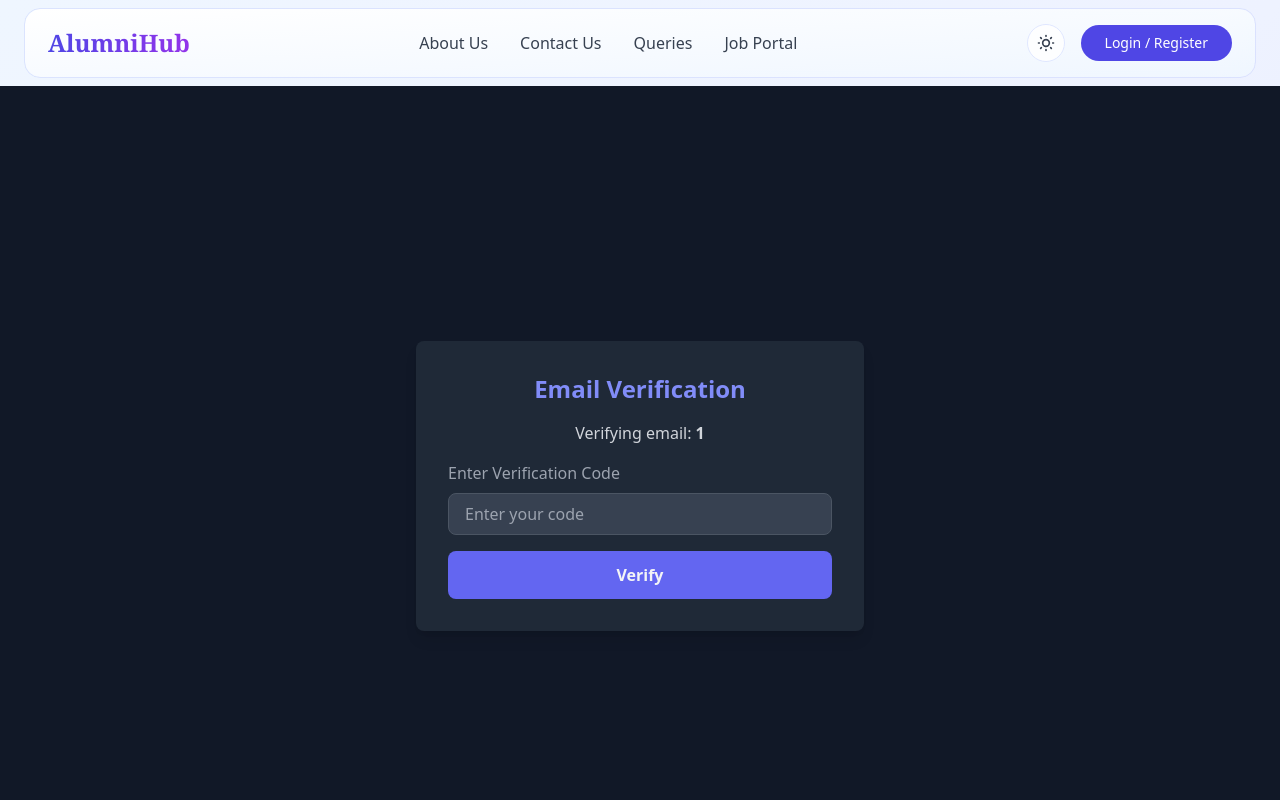
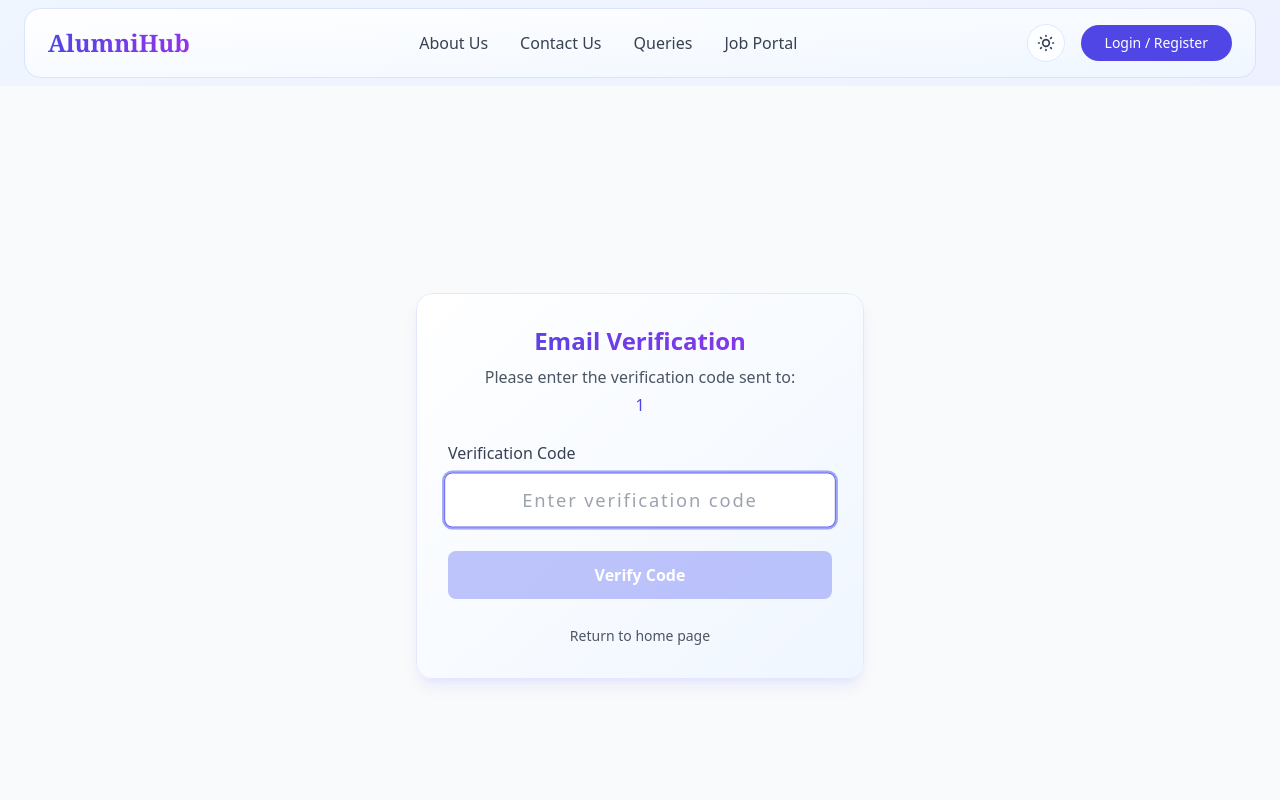
Before and after one commit to niteshg0/AlmaSphere, a React (Vite) app in the folder frontend/: page /verify/1 in a window 1280 px wide. Shown: the top 800 px of the page. Built offline with nearby package versions, Linux system fonts and the light colour scheme.

Commit message:
Verify Page

```diff
--- a/frontend/src/Login/Login.jsx
+++ b/frontend/src/Login/Login.jsx
@@ -9,6 +9,7 @@ import "react-toastify/dist/ReactToastify.css";
 const Login = () => {
   const [rollNumber, setRollNumber] = useState("");
   const [password, setPassword] = useState("");
+  const [loggingIn, setLoggingIn] = useState(false);
   const navigate = useNavigate();
   const dispatch = useDispatch();
   const [login] = useLoginMutation();
@@ -16,10 +17,10 @@ const Login = () => {
   const handleSubmit = async (e) => {
     e.preventDefault();
     try {
+      setLoggingIn(true);
       const res = await login({ rollNumber, password });
       // Debug information
       // console.log("Login response:", res);
-
       if (res.error) {
         const errorMessage =
           res.error.data?.message || "Login failed. Please try again.";
@@ -60,6 +61,7 @@ const Login = () => {
         dispatch(setTokenInfo(res.data.token));
       }
 
+      setLoggingIn(false);
       // Check if cookies are set after login
       // console.log("Cookies after login:", document.cookie);
 
@@ -95,6 +97,8 @@ const Login = () => {
         className:
           "dark:!bg-gradient-to-r dark:!from-red-950/90 dark:!to-red-900/90 dark:!text-red-100 dark:!border-red-800 dark:!shadow-[0px_4px_10px_rgba(239,68,68,0.3)]",
       });
+    } finally {
+      setLoggingIn(false);
     }
   };
 
@@ -160,8 +164,9 @@ const Login = () => {
             <button
               type="submit"
               className="w-full py-3 bg-indigo-600 hover:bg-indigo-700 text-white font-semibold rounded-lg shadow-md transition-all duration-300 transform hover:scale-[1.02] relative overflow-hidden group"
+              disabled={loggingIn}
             >
-              <span className="relative z-10">Log In</span>
+              <span className="relative z-10">{!loggingIn? "Log In": "Logging In"}</span>
               <div className="absolute inset-0 bg-gradient-to-r from-indigo-500/20 to-purple-500/20 opacity-0 group-hover:opacity-100 transition-opacity duration-300" />
             </button>
           </form>
--- a/frontend/src/components/Verify.jsx
+++ b/frontend/src/components/Verify.jsx
@@ -1,15 +1,26 @@
 import { useNavigate, useParams } from "react-router";
 import { useVerifyMutation } from "../redux/Api/userApiSlice";
-import { useState } from "react";
+import { useState, useEffect } from "react";
 import { ToastContainer, toast } from "react-toastify";
 import "react-toastify/dist/ReactToastify.css";
 
 const Verify = () => {
   const [code, setCode] = useState("");
+  const [inputFocus, setInputFocus] = useState(false);
   const { email } = useParams();
-  const navigate= useNavigate()
+  const navigate = useNavigate();
 
   const [verify, { isLoading }] = useVerifyMutation();
+
+  // Auto-focus input field
+  useEffect(() => {
+    const timer = setTimeout(() => {
+      const inputElement = document.getElementById("code");
+      if (inputElement) inputElement.focus();
+    }, 500);
+
+    return () => clearTimeout(timer);
+  }, []);
 
   const handleChange = (e) => {
     setCode(e.target.value);
@@ -18,95 +29,165 @@ const Verify = () => {
   const handleSubmit = async () => {
     try {
       if (code.trim() === "") return; // Prevent empty submission
-        const res= await verify({ email, code });
-        console.log(`verified ${email} successfuly`, res.data.message);
-        toast("SignUp successful! Redirecting...", {
-          style: {
-            background: "#1f2937", // Dark gray
-            color: "#e0e7ff", // Light indigo text
-            border: "1px solid #4f46e5", // Indigo border
-          },
-        });
+      const res = await verify({ email, code });
+      console.log(`verified ${email} successfully`, res.data.message);
+      toast.success("Verification successful! Redirecting...");
       setTimeout(() => {
         navigate("/");
       }, 1500);
     } catch (error) {
-      toast("Wrong OTP Re-enter please...", {
-        style: {
-          background: "#1f2937",
-          color: "#f87171",
-          border: "1px solid #dc2626",
-        },
-      });
+      toast.error("Invalid verification code. Please try again.");
       console.log("error in verify page otp", error);
     }
   };
 
+  const handleKeyDown = (e) => {
+    if (e.key === "Enter") {
+      handleSubmit();
+    }
+  };
+
   return (
-    <div className="flex justify-center items-center min-h-screen bg-gray-900">
-      <div className="p-8 bg-gray-800 shadow-lg rounded-lg w-full max-w-md">
-        <h2 className="text-2xl font-bold text-center text-indigo-400 mb-4">
+    <div className="flex justify-center items-center min-h-screen transition-colors duration-300 bg-gray-50 dark:bg-gray-900">
+      <div
+        className="relative p-8 w-full max-w-md rounded-2xl transition-all duration-300 overflow-hidden group
+        bg-white/95 dark:bg-gray-800/90 shadow-lg shadow-indigo-500/10"
+      >
+        {/* Animated border gradient */}
+        <div className="absolute inset-0 bg-gradient-to-r from-indigo-500/30 via-purple-500/30 to-indigo-500/30 animate-gradient-x opacity-0 group-hover:opacity-100 transition-opacity duration-500" />
+
+        {/* Content border */}
+        <div
+          className="absolute inset-[1px] rounded-2xl transition-all duration-500
+          bg-gradient-to-br from-white/95 to-blue-50/95 group-hover:from-white group-hover:to-blue-50
+          dark:from-gray-800/90 dark:to-gray-700/90 dark:group-hover:from-gray-800/95 dark:group-hover:to-gray-700/95"
+        />
+
+        {/* Border glow effect */}
+        <div
+          className="absolute inset-0 rounded-2xl transition-all duration-500 border
+          border-indigo-200/50 group-hover:border-indigo-300/70 group-hover:shadow-[0_0_20px_rgba(99,102,241,0.1)]
+          dark:border-indigo-500/20 dark:group-hover:border-indigo-500/40 dark:group-hover:shadow-[0_0_20px_rgba(99,102,241,0.2)]"
+        />
+
+        {/* Hover border animation */}
+        <div className="absolute inset-0 rounded-2xl overflow-hidden">
+          <div className="absolute inset-0 bg-gradient-to-r from-indigo-500/0 via-indigo-500/20 to-indigo-500/0 translate-x-[-100%] group-hover:translate-x-[100%] transition-transform duration-1000 ease-in-out" />
+        </div>
+
+        <div className="relative z-10">
+          <h2 className="text-2xl font-bold text-center bg-clip-text text-transparent bg-gradient-to-r from-indigo-600 to-purple-600 dark:from-indigo-400 dark:to-purple-400">
             Email Verification
           </h2>
-        <p className="text-center text-gray-300">
-          Verifying email: <span className="font-semibold">{email}</span>
+
+          <p className="text-center mt-2 text-gray-600 dark:text-gray-300">
+            Please enter the verification code sent to:
           </p>
 
-        {/* Verification Code Input */}
+          <p className="text-center font-medium mt-1 mb-6 text-indigo-600 dark:text-indigo-300">
+            {email}
+          </p>
+
+          {/* OTP Verification Code Input */}
           <div className="mt-4">
-          <label htmlFor="code" className="block text-gray-400 mb-2">
-            Enter Verification Code
+            <label
+              htmlFor="code"
+              className="block mb-2 font-medium text-gray-700 dark:text-gray-300"
+            >
+              Verification Code
             </label>
+            <div
+              className={`relative transition-all duration-300 ${
+                inputFocus ? "transform scale-[1.02]" : ""
+              }`}
+            >
               <input
                 type="text"
                 id="code"
                 value={code}
                 onChange={handleChange}
-            className="w-full px-4 py-2 bg-gray-700 text-gray-200 rounded-lg border border-gray-600 focus:ring-2 focus:ring-indigo-400 outline-none"
-            placeholder="Enter your code"
+                onKeyDown={handleKeyDown}
+                onFocus={() => setInputFocus(true)}
+                onBlur={() => setInputFocus(false)}
+                className="w-full px-4 py-3 text-center tracking-widest text-lg rounded-lg
+                  border outline-none transition-all duration-300
+                  bg-white text-gray-800 border-gray-300 focus:border-indigo-500 focus:ring-2 focus:ring-indigo-500/30
+                  dark:bg-gray-700/70 dark:text-gray-100 dark:border-gray-600 dark:focus:border-indigo-500 dark:focus:ring-2 dark:focus:ring-indigo-500/50"
+                placeholder="Enter verification code"
+                maxLength={6}
               />
+              <div
+                className={`absolute inset-0 rounded-lg ${
+                  inputFocus
+                    ? "shadow-[0_0_0_2px] shadow-indigo-500/40"
+                    : "shadow-none"
+                } pointer-events-none transition-all duration-300`}
+              ></div>
+            </div>
           </div>
 
           {/* Verify Button */}
-        <div className="mt-4">
+          <div className="mt-6">
             <button
               onClick={handleSubmit}
-            className={`w-full py-3 rounded-lg font-semibold transition duration-300 ${
+              disabled={isLoading || code.trim() === ""}
+              className={`w-full py-3 px-4 rounded-lg font-semibold transition-all duration-300 transform relative overflow-hidden
+                ${
                   isLoading
-                ? "bg-gray-600 text-gray-400 cursor-not-allowed"
-                : "bg-indigo-500 text-gray-100 hover:bg-indigo-600"
+                    ? "bg-gray-200 text-gray-500 dark:bg-gray-700 dark:text-gray-400"
+                    : code.trim() === ""
+                    ? "bg-indigo-400/50 text-white dark:bg-indigo-600/50 dark:text-gray-300"
+                    : "bg-indigo-600 text-white hover:bg-indigo-700 active:scale-[0.98]"
                 }`}
-            disabled={isLoading}
             >
-            {isLoading ? "Verifying..." : "Verify"}
+              <span className="relative z-10">
+                {isLoading ? "Verifying..." : "Verify Code"}
+              </span>
+              {!isLoading && code.trim() !== "" && (
+                <div className="absolute inset-0 bg-gradient-to-r from-indigo-500/0 via-indigo-500/30 to-indigo-500/0 translate-x-[-100%] hover:translate-x-[100%] transition-transform duration-1000 ease-in-out"></div>
+              )}
             </button>
           </div>
 
-        {/* Loading Message */}
+          {/* Loading Indicator */}
           {isLoading && (
-          <p className="text-center mt-4 text-yellow-400">
-            Please wait while we process your request...
-          </p>
+            <div className="flex justify-center mt-4">
+              <div className="relative">
+                <div
+                  className="w-8 h-8 rounded-full border-2 border-t-transparent animate-spin
+                  border-indigo-600 dark:border-indigo-400"
+                ></div>
+                <div
+                  className="absolute inset-0 w-8 h-8 rounded-full border-2 border-t-transparent border-l-transparent animate-ping
+                  border-indigo-600/30 dark:border-indigo-400/30"
+                ></div>
+              </div>
+            </div>
           )}
+
+          {/* Return Link */}
+          <div className="mt-6 text-center">
+            <button
+              onClick={() => navigate("/")}
+              className="text-sm font-medium transition-colors duration-300 text-gray-600 hover:text-indigo-600 dark:text-gray-400 dark:hover:text-indigo-400"
+            >
+              Return to home page
+            </button>
           </div>
+        </div>
+      </div>
+
       <ToastContainer
-        position="top-right"
+        position="top-center"
         autoClose={3000}
         hideProgressBar={false}
-        newestOnTop={false}
+        newestOnTop
         closeOnClick
         rtl={false}
         pauseOnFocusLoss
         draggable
         pauseOnHover
-        theme="dark"
-        toastStyle={{
-          background: "linear-gradient(to right, #1f2937, #374151)", // Dark gray gradient
-          color: "#e0e7ff", // Light indigo text
-          borderRadius: "10px",
-          border: "1px solid #4f46e5", // Indigo border
-          boxShadow: "0px 4px 10px rgba(79, 70, 229, 0.2)",
-        }}
+        theme="auto"
       />
     </div>
   );
```
Also changed, not shown: frontend/src/components/Header.jsx (+12 -9 lines). Lines whose indentation alone changed are shown as unchanged.
